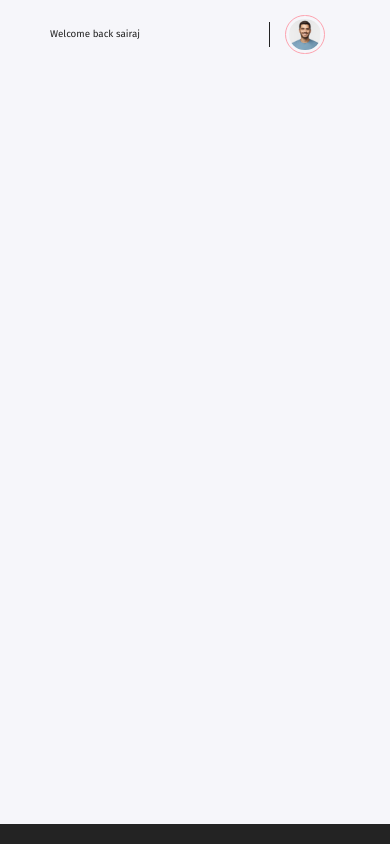
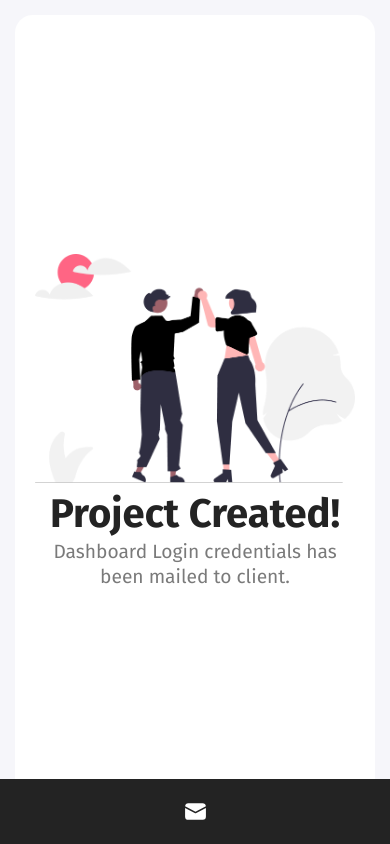
Before and after one commit to SairajK19/stonehive, a React (Create React App) app: page /super-user/project-created in a window 390 px wide. Built offline with nearby package versions, Linux system fonts and the light colour scheme; some icons are missing.

Commit message:
added project created page

```diff
--- a/src/App.js
+++ b/src/App.js
@@ -46,6 +46,7 @@ const SuperUserBills = lazy(() =>
 const SuperUserArchitect = lazy(() =>
   import("./pages/Dashboard/Superuser/dashboard/Architect/SuperUserArchitect")
 );
+const ProjectCreated = lazy(() => import("./pages/Dashboard/Superuser/create_project/ProjectCreated"));
 
 function App() {
   const topBarVisible = useSelector((state) => state.stonehive.topBarVisible);
@@ -82,6 +83,10 @@ function App() {
               <Route
                 path="super-user/dashboard/architect"
                 element={<SuperUserArchitect />}
+              />
+              <Route
+                path="super-user/project-created"
+                element={<ProjectCreated />}
               />
               {/* Client Dahsboard */}
               <Route path="/client" element={<ClientDashboard />} />
--- /dev/null
+++ b/src/pages/Dashboard/Superuser/create_project/ProjectCreated.js
@@ -0,0 +1,69 @@
+import React, {useEffect} from "react";
+import { useDispatch } from "react-redux";
+
+import styles from "./styles/ProjectCreated.module.scss";
+import success_vector from "../../../../assets/images/success_vector.png"
+
+/** Custom functions **/
+import {
+  setSidebarItems,
+  setTopBarVisibility,
+} from "../../../../redux/reducers/shReducers";
+
+import {
+  superuserHomeSidebarItems,
+  superuserHomeSidebarItemsMobile,
+} from "../../../../components/Sidebar/sidebarItems";
+
+const ProjectCreated = () => {
+    const dispatch = useDispatch();
+    useEffect(() => {
+        dispatch(setTopBarVisibility({visibility: false}));
+
+        // set sidebar navs.
+        dispatch(
+            setSidebarItems({ active: "Projects", items: superuserHomeSidebarItems })
+        );
+
+        window.matchMedia("(min-width: 900px)").addEventListener("change", () => {
+            dispatch(
+                setSidebarItems({
+                    active: "Projects",
+                    items: superuserHomeSidebarItems,
+                })
+            );
+        });
+
+        if (window.innerWidth <= 810) {
+            dispatch(
+                setSidebarItems({
+                    active: "Projects",
+                    items: superuserHomeSidebarItemsMobile,
+                })
+            );
+        }
+
+        window.matchMedia("(max-width: 810px)").addEventListener("change", () => {
+            dispatch(
+                setSidebarItems({
+                    active: "Projects",
+                    items: superuserHomeSidebarItemsMobile,
+                })
+            );
+        });
+
+
+    }, [])
+
+    return (
+        <div className={styles.container}>
+            <div className={styles.success_vector}>
+                <img src={success_vector} />
+                <h1>Project Created!</h1>
+                <p>Dashboard Login credentials has been mailed to client.</p>
+            </div>
+        </div>
+    )
+}
+
+export default ProjectCreated
--- /dev/null
+++ b/src/pages/Dashboard/Superuser/create_project/styles/ProjectCreated.module.scss
@@ -0,0 +1,35 @@
+@import "../../../../../styles/_variables.scss";
+@import "../../../../../styles/colors";
+
+.container {
+    background-color: white;
+    width: 100%;
+    height: 100%;
+    border-radius: $dashboard-container-border-radius;
+    padding: 20px;
+    display: flex;
+    align-items: center;
+    justify-content: center;
+
+    .success_vector {
+        text-align: center;
+        width: 100%;
+
+        h1 {
+            font-size: 2.5rem;
+            color: $primary-color;
+        }
+
+        p {
+            font-weight: medium;
+            font-size: 1.2rem;
+            color: $secondary-font-color;
+        }
+
+        img {
+            width: 100%;
+            height: auto;
+            max-width: 400px;
+        }
+    }
+}
```
Also changed, not shown: src/assets/images/success_vector.png (added).
